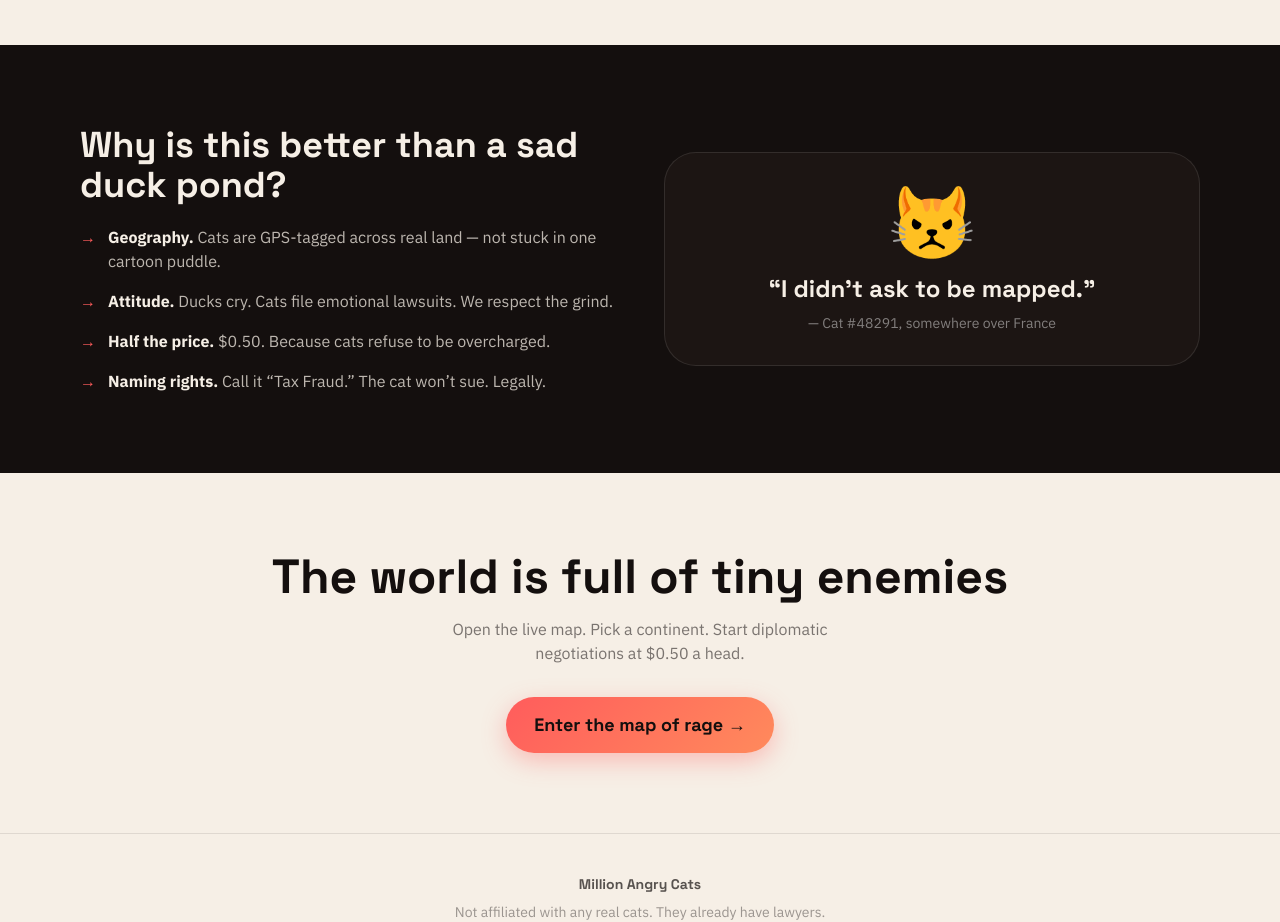
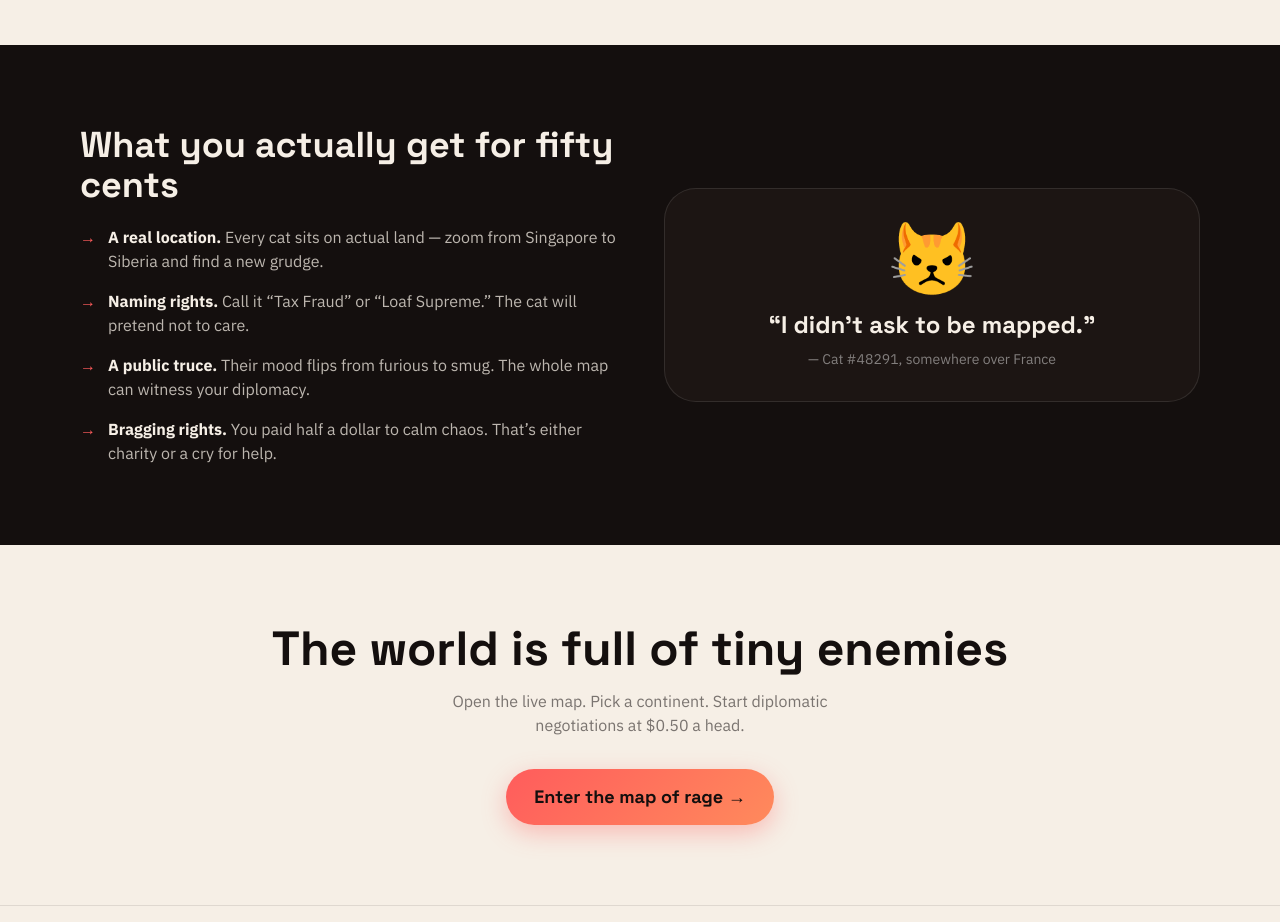
Before and after one commit to ohkariku-boop/angrycats, a React (Vite) app: page / in a window 1280 px wide. Shown: the part 1320-2242 px from the top of the page. Built offline with nearby package versions, Linux system fonts and the light colour scheme; no server answers; the database is empty.

Commit message:
Remove duck comparison; replace with original value props

```diff
--- a/src/App.tsx
+++ b/src/App.tsx
@@ -220,29 +220,29 @@ function App() {
         </div>
       </section>
 
-      {/* Why */}
+      {/* Features */}
       <section id="why" className="bg-[#140f0e] text-[#f6efe6] py-20">
         <div className="max-w-6xl mx-auto px-4 grid md:grid-cols-2 gap-12 items-center">
           <div>
             <h2 className="font-display text-3xl md:text-4xl font-bold mb-5">
-              Why is this better than a sad duck pond?
+              What you actually get for fifty cents
             </h2>
             <ul className="space-y-4 text-[#f6efe6]/75">
               <li className="flex gap-3">
                 <span className="text-[#ff5c5c] font-bold">→</span>
-                <span><strong className="text-[#f6efe6]">Geography.</strong> Cats are GPS-tagged across real land — not stuck in one cartoon puddle.</span>
+                <span><strong className="text-[#f6efe6]">A real location.</strong> Every cat sits on actual land — zoom from Singapore to Siberia and find a new grudge.</span>
               </li>
               <li className="flex gap-3">
                 <span className="text-[#ff5c5c] font-bold">→</span>
-                <span><strong className="text-[#f6efe6]">Attitude.</strong> Ducks cry. Cats file emotional lawsuits. We respect the grind.</span>
+                <span><strong className="text-[#f6efe6]">Naming rights.</strong> Call it “Tax Fraud” or “Loaf Supreme.” The cat will pretend not to care.</span>
               </li>
               <li className="flex gap-3">
                 <span className="text-[#ff5c5c] font-bold">→</span>
-                <span><strong className="text-[#f6efe6]">Half the price.</strong> $0.50. Because cats refuse to be overcharged.</span>
+                <span><strong className="text-[#f6efe6]">A public truce.</strong> Their mood flips from furious to smug. The whole map can witness your diplomacy.</span>
               </li>
               <li className="flex gap-3">
                 <span className="text-[#ff5c5c] font-bold">→</span>
-                <span><strong className="text-[#f6efe6]">Naming rights.</strong> Call it “Tax Fraud.” The cat won’t sue. Legally.</span>
+                <span><strong className="text-[#f6efe6]">Bragging rights.</strong> You paid half a dollar to calm chaos. That’s either charity or a cry for help.</span>
               </li>
             </ul>
           </div>
```
